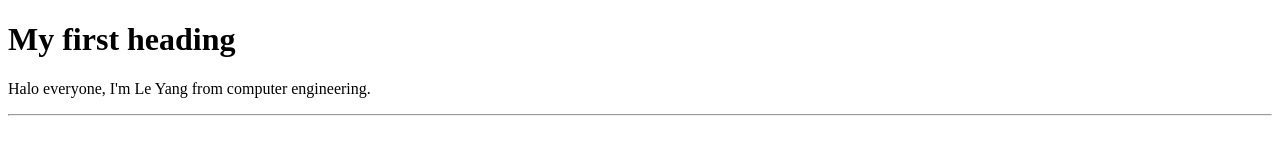
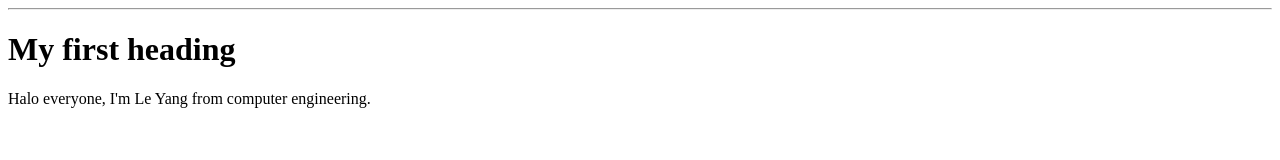
Before and after one commit to stevelimly/test, a plain HTML site: page index.html in a window 1280 px wide. Drawn offline with Linux system fonts and the light colour scheme.

Commit message:
Update index.html

```diff
--- a/index.html
+++ b/index.html
@@ -2,10 +2,10 @@
 <html lang="en" dir="ltr">
   <head>
     <meta charset="utf-8">
-    <title>EA testing</title>
+    <title>EA testing</title><hr>
   </head>
   <body>
     <h1>My first heading</h1>
-    <p>Halo everyone, I'm Le Yang from computer engineering.</p><hr>
+    <p>Halo everyone, I'm Le Yang from computer engineering.</p>
   </body>
 </html>
```
